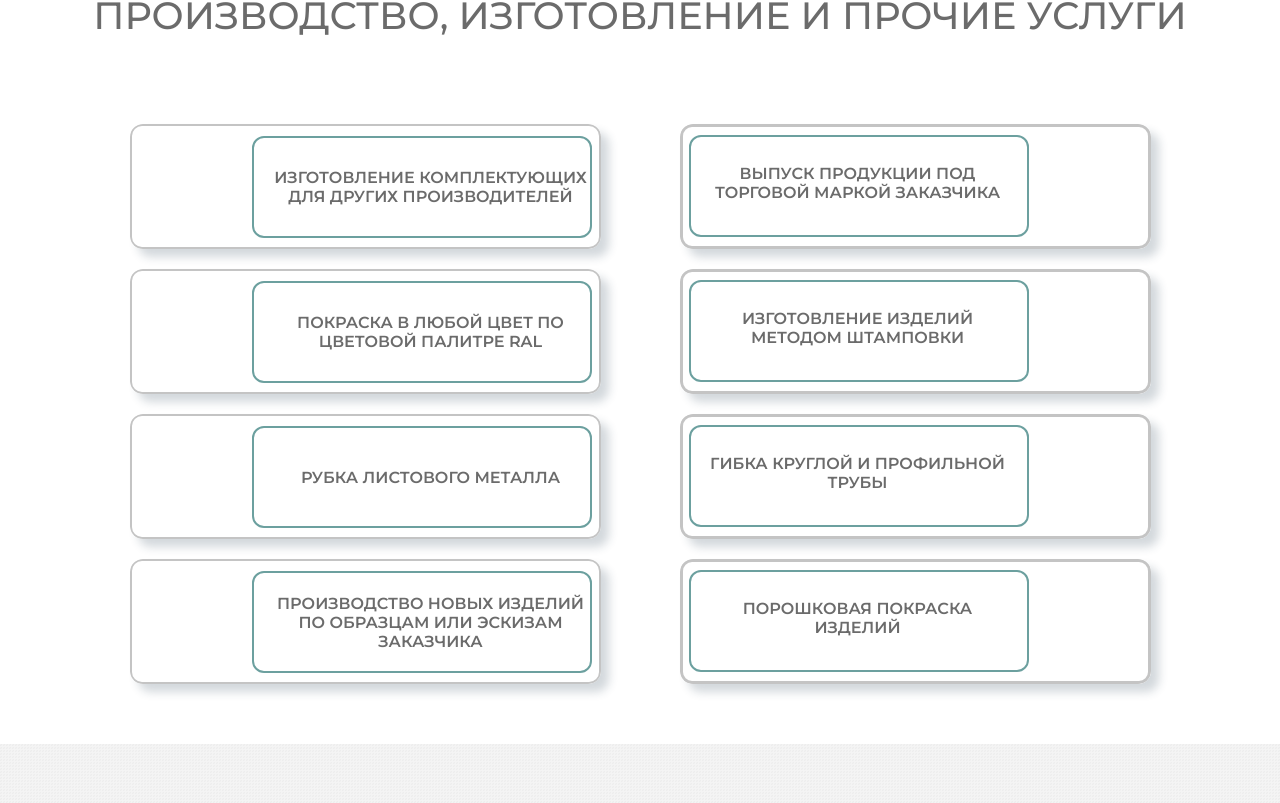
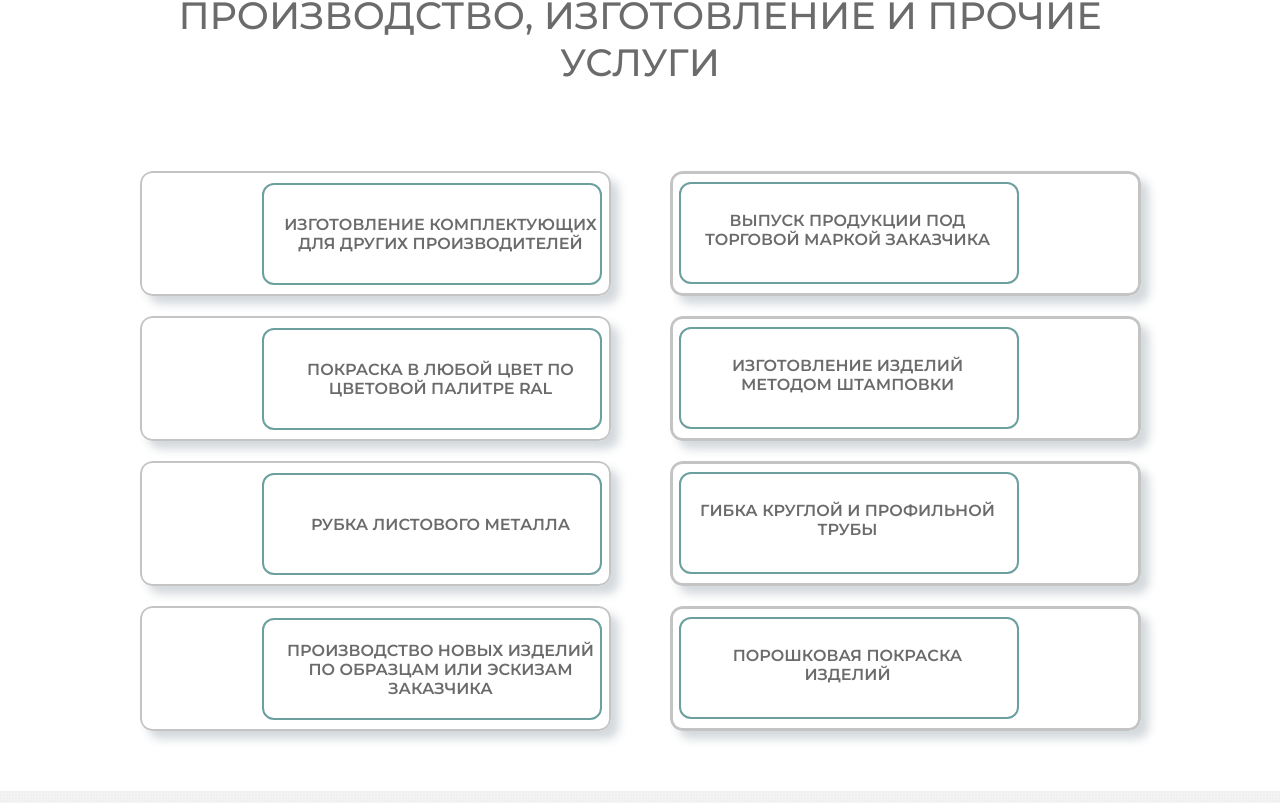
Before and after one commit to Siskinbird/vue-metaform, a Vue app: page / in a window 1280 px wide. Shown: the part 1037-1840 px from the top of the page. Built offline with nearby package versions, Linux system fonts and the light colour scheme.

Commit message:
feat: adaptive

```diff
--- a/public/index.html
+++ b/public/index.html
@@ -1,5 +1,5 @@
 <!DOCTYPE html>
-<html lang="">
+<html lang="ru">
   <head>
     <meta charset="utf-8">
     <meta http-equiv="X-UA-Compatible" content="IE=edge">
--- a/src/App.vue
+++ b/src/App.vue
@@ -5,8 +5,8 @@
     <About />
     <Services />
     <FeedbackForm />
-    <Footer> </Footer>
-    </div>
+    <Footer />
+   </div>
 </template>
 
 <script>
@@ -53,14 +53,14 @@
   margin: 0 auto;
 }
 
-@mixin phone-xs {
+/* @mixin phone-xs {
   @media (max-width: 360px) { @content; }
 }
 @mixin for-phone-only {
   @media (max-width: 599px) { @content; }
 }
 @mixin tablet-portrait {
-  @media (min-width: 600px) { @content; }
+  @media (max-width: 600px) { @content; }
 }
 @mixin tablet {
   @media (min-width: 900px) { @content; }
@@ -70,6 +70,6 @@
 }
 @mixin xxl {
   @media (max-width: 1800px) { @content; }
-}
+} */
 
 </style>
--- a/src/components/Footer.vue
+++ b/src/components/Footer.vue
@@ -83,10 +83,12 @@
 </script>
 
 <style scoped lang="scss">
+@mixin tablet-portrait {
+  @media (max-width: 600px) { @content; }
+}
     .footer {
         max-width: 100%;
         background: url('../assets/background/bgpattern1.png') repeat;
-
         height: auto;
         padding-top: 40px;
         padding-bottom: 40px;
@@ -99,6 +101,12 @@
 
     .footer__details {
         display: none;
+        @include tablet-portrait {
+            display: flex;
+            flex-direction: column;
+            justify-content: center;
+            padding-bottom: 20px;
+        }
     }
     .footer__row {
         display: flex;
@@ -118,10 +126,16 @@
             width: 20px;
             height: 20px;
         }
+         @include tablet-portrait {
+            display: none;
+        }
+    }
+/*     .footer__column {
 
-    }
+    } */
     .brand__copyright {
         position: relative;
+        width: 53%;
         left: 40px;
         top: -10px;
         display: flex;
--- a/src/components/Navigation.vue
+++ b/src/components/Navigation.vue
@@ -1,24 +1,24 @@
 <template>
   <header :class="{'scrolledNav' : scrollPosition}">
-    <nav>
+    <nav class="container">
       <div class="branding">
         <a href="https://metaform.ru/"><img src="@/assets/logo/metaform_full.svg" alt="Metaform logo" /></a>
       </div>
       <ul v-show="!mobile" class="navigation">
-        <li><router-link class="link" :to="{name: 'Home'}">Главная</router-link></li>
-        <li><router-link class="link" :to="{name: ''}">О компании</router-link></li>
-        <li><router-link class="link" :to="{name: ''}">Каталог</router-link></li>
-        <li><router-link class="link" :to="{name: ''}">Контакты</router-link></li>
+        <li><a href="#" class="link">Главная</a></li>
+        <li><a href="#" class="link">О компании</a></li>
+        <li><a href="#" class="link">Каталог</a></li>
+        <li><a href="#" class="link">Контакты</a></li>
       </ul>
       <div class="icon">
         <i @click="toggleMobileNav" v-show="mobile" class="far fa-bars" :class="{'icon-active' : mobileNav}"></i>
       </div>
       <transition name="mobile-nav">
         <ul v-show="mobileNav" class="dropdown-nav">
-          <li><router-link class="link" :to="{name: 'Home'}">Главная</router-link></li>
-          <li><router-link class="link" :to="{name: ''}">О компании</router-link></li>
-          <li><router-link class="link" :to="{name: ''}">Каталог</router-link></li>
-          <li><router-link class="link" :to="{name: ''}">Контакты</router-link></li>
+        <li><a href="#" class="link">Главная</a></li>
+        <li><a href="#" class="link">О компании</a></li>
+        <li><a href="#" class="link">Каталог</a></li>
+        <li><a href="#" class="link">Контакты</a></li>
       </ul>
       </transition>
     </nav>
@@ -64,7 +64,7 @@ export default {
 <style scoped lang="scss">
   header {
     background: url("../assets/background/bgpattern1.png") repeat;
-    z-index: 99;
+    z-index: 6;
     width: 100%;
     position: fixed;
     transition: .5s ease all;
@@ -75,10 +75,6 @@ export default {
       padding: 12px 0;
       width: 90%;
       margin: 0 auto;
-      @media(min-width: 1140px) {
-        max-width: 1140px;
-      }
-
       ul,
       .link {
         font-weight: 500;
--- a/src/components/Services.vue
+++ b/src/components/Services.vue
@@ -1,31 +1,31 @@
 <template>
     <section class="services">
-        <div class="services__body">
-            <h2 class="services__body-title" data-aos="fade-right" data-aos-duration="1000">Производство, изготовление и прочие услуги</h2>
+        <div class="services__body container">
+            <h2 class="services__body-title" data-aos="zoom-in" data-aos-duration="1000">Производство, изготовление и прочие услуги</h2>
             <div class="services__body-items
             container">
-                <div class="services-item" data-aos="fade-right" data-aos-duration="1000">
+                <div class="services-item" data-aos="zoom-in" data-aos-duration="1000">
                     <div class="description">Изготовление комплектующих для других производителей</div>
                 </div>
-                <div class="services-item" data-aos="fade-left" data-aos-duration="1000">
+                <div class="services-item" data-aos="zoom-in" data-aos-duration="1000">
                     <div class="description">Выпуск продукции под торговой маркой заказчика</div>
                 </div>
-                <div class="services-item" data-aos="fade-right" data-aos-duration="1000">
+                <div class="services-item" data-aos="zoom-in" data-aos-duration="1000">
                     <div class="description">Покраска в любой цвет по цветовой палитре RAL</div>
                 </div>
-                <div class="services-item" data-aos="fade-left" data-aos-duration="1000">
+                <div class="services-item" data-aos="zoom-in" data-aos-duration="1000">
                     <div class="description">Изготовление изделий методом штамповки</div>
                 </div>
-                <div class="services-item" data-aos="fade-right" data-aos-duration="1000">
+                <div class="services-item" data-aos="zoom-in" data-aos-duration="1000">
                     <div class="description">Рубка листового металла</div>
                 </div>
-                <div class="services-item" data-aos="fade-left" data-aos-duration="1000">
+                <div class="services-item" data-aos="zoom-in" data-aos-duration="1000">
                     <div class="description">Гибка круглой и профильной трубы</div>
                 </div>
-                <div class="services-item" data-aos="fade-right" data-aos-duration="1000">
+                <div class="services-item" data-aos="zoom-in" data-aos-duration="1000">
                     <div class="description">Производство новых изделий по образцам или эскизам заказчика</div>
                 </div>
-                <div class="services-item" data-aos="fade-left" data-aos-duration="1000">
+                <div class="services-item" data-aos="zoom-in" data-aos-duration="1000">
                     <div class="description">Порошковая покраска изделий</div>
                 </div>
             </div>
@@ -106,7 +106,7 @@
         width: 471px;
         height: 125px;
         background: url("../assets/services/Group1.svg") 0 0/100% 100% no-repeat;
-        max-width: 100%;
+        //max-width: 100%;
         margin-top: 20px;
         box-shadow: 8px 8px 10px 0px rgba(34, 60, 80, 0.2);
         transition: all .3s;
```
